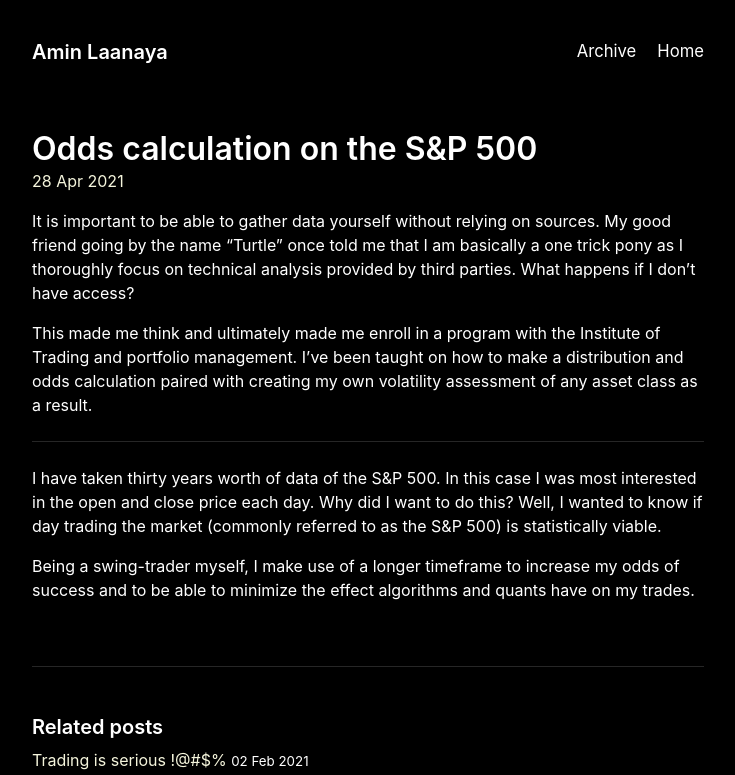
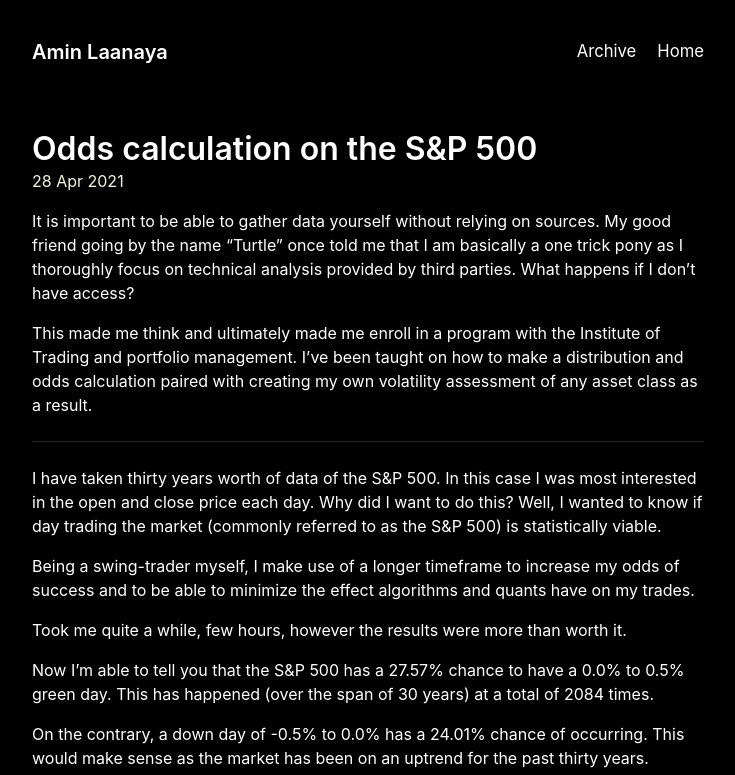
Before and after one commit to Bobcycle/Blog, a Jekyll site: the page built from _posts/2021-04-28-S&P500-distribution-and-odds-calculation.md, in a window 1280 px wide. Shown: the top 775 px of the page, without its empty margins (272-1007 px from the left). Built offline with Jekyll 4.4.1, drawn with Linux system fonts in a browser that asks for light colours; some of the changed text lies outside the part shown.

Commit message:
Update 2021-04-28-S&P500-distribution-and-odds-calculation.md

```diff
--- a/_posts/2021-04-28-S&P500-distribution-and-odds-calculation.md
+++ b/_posts/2021-04-28-S&P500-distribution-and-odds-calculation.md
@@ -12,3 +12,27 @@ This made me think and ultimately made me enroll in a program with the Institute
 I have taken thirty years worth of data of the S&P 500. In this case I was most interested in the open and close price each day. Why did I want to do this? Well, I wanted to know if day trading the market (commonly referred to as the S&P 500) is statistically viable.
 
 Being a swing-trader myself, I make use of a longer timeframe to increase my odds of success and to be able to minimize the effect algorithms and quants have on my trades.
+
+Took me quite a while, few hours, however the results were more than worth it.
+
+Now I'm able to tell you that the S&P 500 has a 27.57% chance to have a 0.0% to 0.5% green day. This has happened (over the span of 30 years) at a total of 2084 times.
+
+On the contrary, a down day of -0.5% to 0.0% has a 24.01% chance of occurring. This would make sense as the market has been on an uptrend for the past thirty years.
+
+Under here the complete breakdown of the distribution of the odds calculation.
+Furthermore, I have also added the probability and cumulative probabilities below.
+
+![image-20210428014913225](C:\Users\Amin\AppData\Roaming\Typora\typora-user-images\image-20210428014913225.png)
+
+| **Range**      | Cumulative prob. | **Probabilities** |
+| -------------- | :--------------: | :---------------: |
+| Less than -2%  |      3.08%       |       3.08%       |
+| -2.0% to -1.5% |      6.18%       |       3.10%       |
+| -1.5% to -1.0% |      11.50%      |       5.32%       |
+| -1.0% to -0.5% |      22.64%      |      11.14%       |
+| -0.5% to 0.0%  |      46.65%      |      24.01%       |
+| 0.0% to 0.5%   |      74.23%      |      27.57%       |
+| 0.5% to 1.0%   |      88.08%      |      13.85%       |
+| 1.0% to 1.5%   |      94.46%      |       6.38%       |
+| 1.5% to 2.0%   |      97.22%      |       2.77%       |
+| More than 2.0% |     100.00%      |       2.78%       |
```
